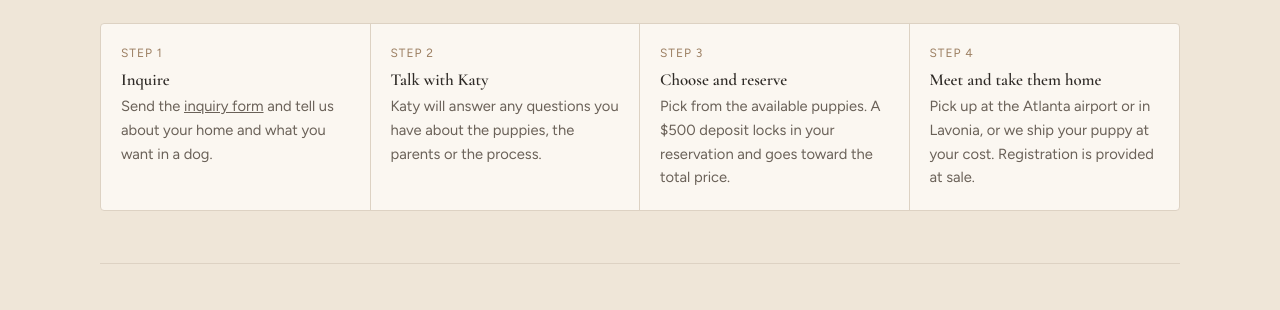
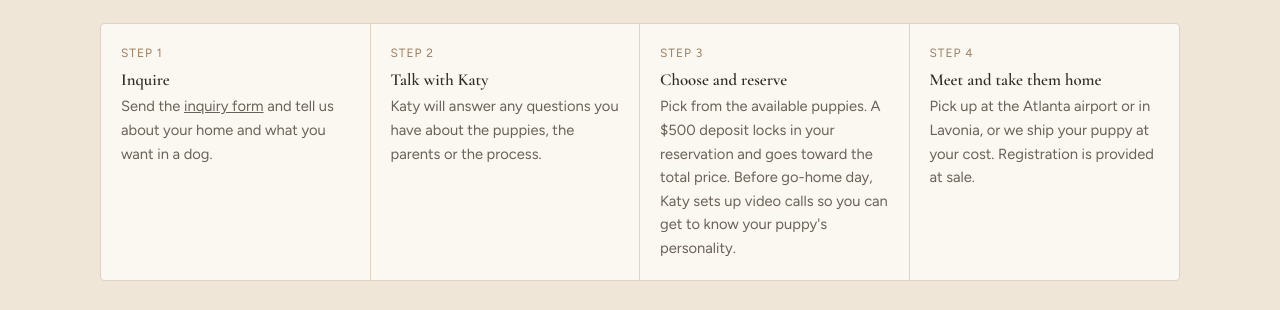
Before and after one commit to 7mkennels/website, a plain HTML site: page public/how-it-works/index.html in a window 1280 px wide. Shown: the part 201-511 px from the top of the page. Drawn offline with nearby package versions, Linux system fonts and the light colour scheme.

Commit message:
Mention video calls to meet your puppy before go-home day

```diff
--- a/public/how-it-works/index.html
+++ b/public/how-it-works/index.html
@@ -31,7 +31,7 @@
     <ol class="steps">
       <li><h3>Inquire</h3><p>Send the <a href="/inquire/">inquiry form</a> and tell us about your home and what you want in a dog.</p></li>
       <li><h3>Talk with Katy</h3><p>Katy will answer any questions you have about the puppies, the parents or the process.</p></li>
-      <li><h3>Choose and reserve</h3><p>Pick from the available puppies. A $500 deposit locks in your reservation and goes toward the total price.</p></li>
+      <li><h3>Choose and reserve</h3><p>Pick from the available puppies. A $500 deposit locks in your reservation and goes toward the total price. Before go-home day, Katy sets up video calls so you can get to know your puppy's personality.</p></li>
       <li><h3>Meet and take them home</h3><p>Pick up at the Atlanta airport or in Lavonia, or we ship your puppy at your cost. Registration is provided at sale.</p></li>
     </ol>
   </section>
```
Also changed, not shown: public/litter/index.html (+1 -0 lines).
